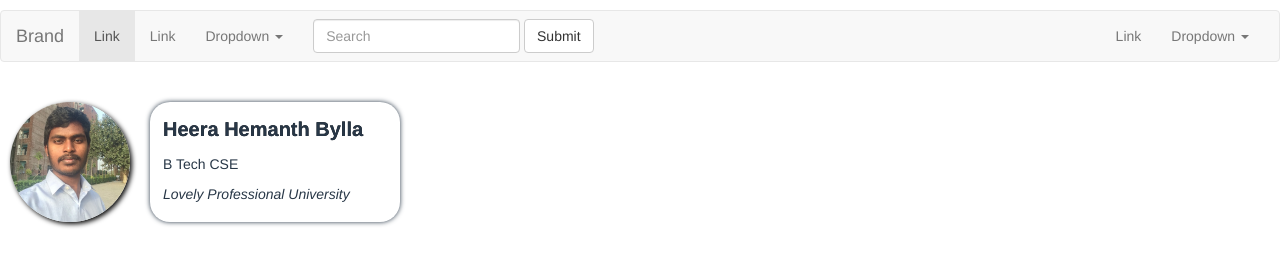
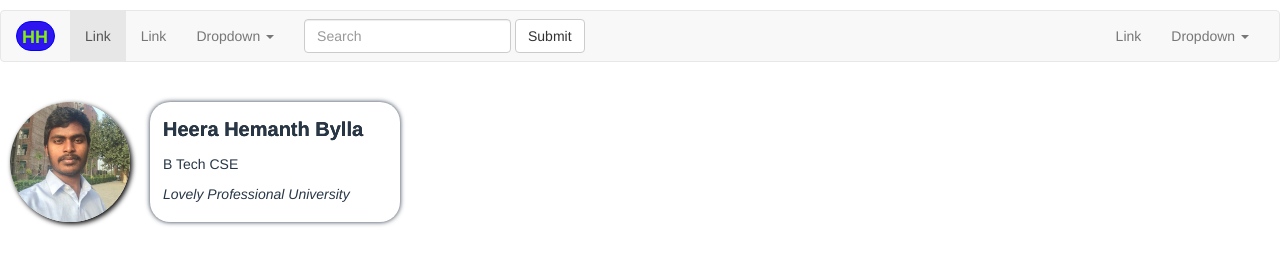
Before and after one commit to heerahemanth1/heerahemanth1.github.io, a plain HTML site: page index.html in a window 1280 px wide. Drawn offline with nearby package versions, Linux system fonts and the light colour scheme.

Commit message:
Add files via upload

```diff
--- a/index.html
+++ b/index.html
@@ -46,9 +46,9 @@
           #myname {
             font-size: 20px;
             text-shadow: 0px 0px 0px black;
-            animation: glow;
+            /*animation: glow;
             animation-duration: 5s;
-            animation-timing-function: linear;
+            animation-timing-function: linear;*/
           }
           @keyframes glow {
             from {color: #283747;}
@@ -62,6 +62,7 @@
           }
           nav {
             margin-top: 10px;
+            margin-bottom: 0;
           }
           #cover-caption {
             border: 2px solid black;
@@ -69,6 +70,16 @@
           }
           .container-fluid {
             width: 100%;
+          }
+          #brand {
+            height: 30px;
+            margin-top: -5px;
+            background: #2e14ee;
+            color: #84ee14;
+            border: 1px solid blue;
+            width: 39px;
+            border-radius: 20px;
+            padding: 5px;
           }
         </style>
     </head>
@@ -83,7 +94,7 @@
                   <span class="icon-bar"></span>
                   <span class="icon-bar"></span>
                 </button>
-                <a class="navbar-brand" href="#">Brand</a>
+                <a class="navbar-brand" href="#"><div id="brand"><b>HH</b></div></a>
               </div>
 
               <!-- Collect the nav links, forms, and other content for toggling -->
```
